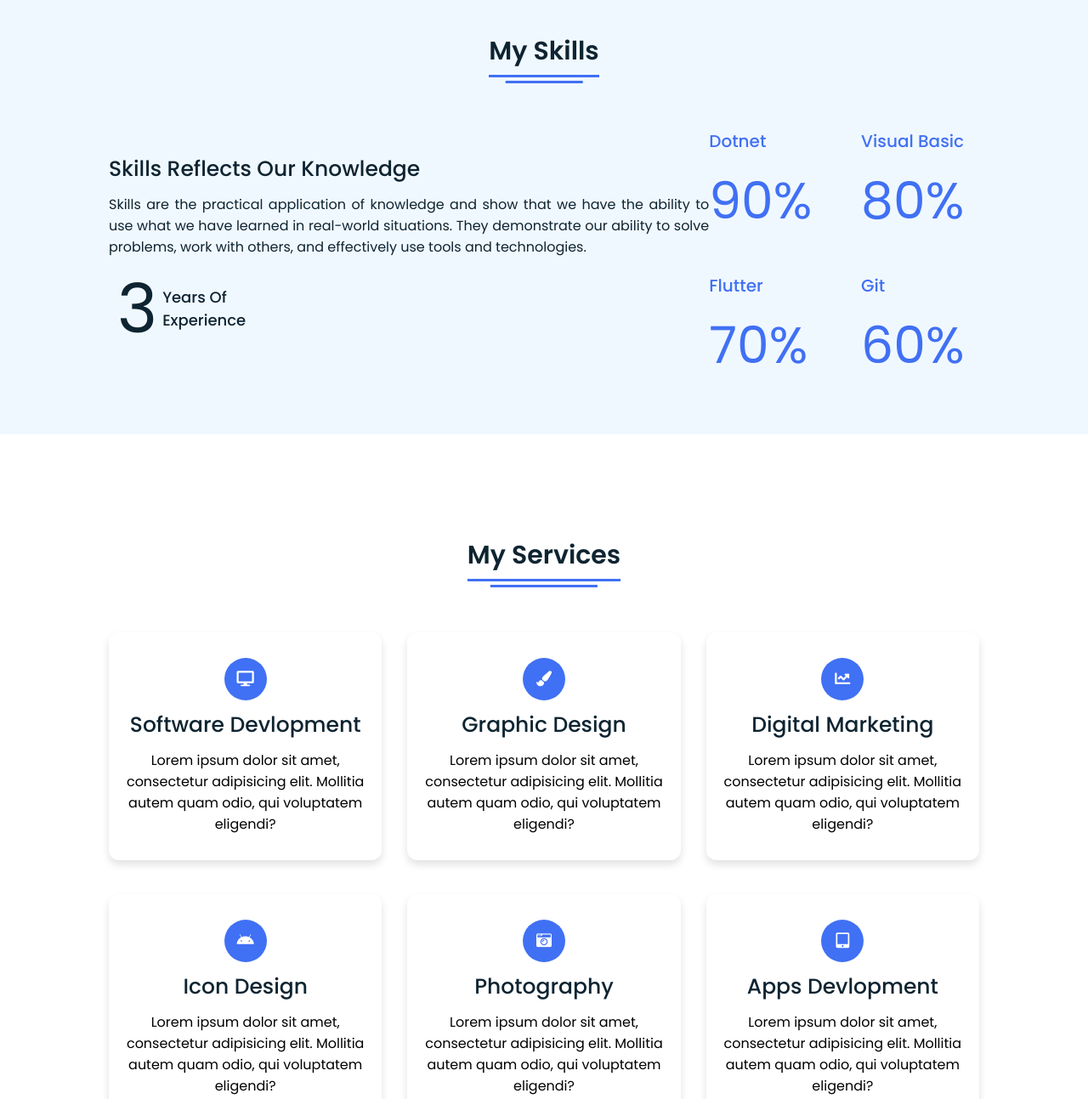
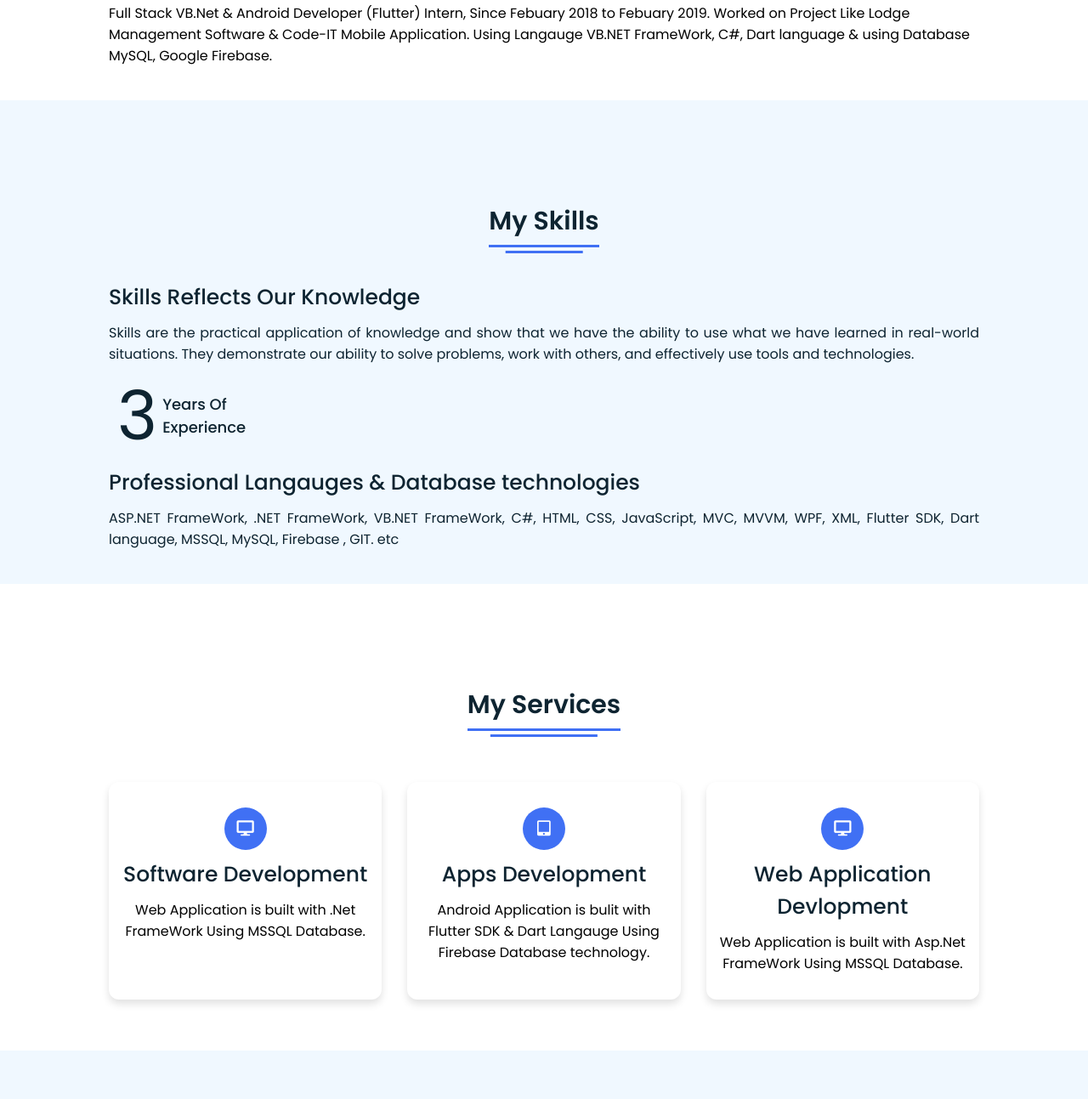
Before and after one commit to Njkiranti/Njkiranti.github.io, a plain HTML site: page index.html in a window 1280 px wide. Shown: the part 2307-3600 px from the top of the page at 85% size. Drawn offline with Linux system fonts and the light colour scheme.

Commit message:
Add files via upload

```diff
--- a/index.html
+++ b/index.html
@@ -76,16 +76,16 @@
     <div class="title"><span>Work Experience</span></div>
     <img src="images/ezone.png" height="70" width="70" alt="">
      <a href="https://www.ezone.com.np/"><div  class="topic">eZone International Pvt.Ltd </div> </a>
-      <p>Lorem ipsum dolor sit amet, consectetur adipisicing elit. Mollitia autem quam odio, qui voluptatem eligendi?</p>
+      <p>Mid-Level Fullstack ASP.NET Developer, Since Febuary 2022 to Present Days. Working on Project like E-School, E-Accounting, E-Payroll Software & made Rest-Api for E-Sewa. Using language like asp.net framework, C#, HTML, CSS, Bootstrap, JavaScript and using Database MSSQL.</p>
      <img src="images/ims.jpg" height="70" width="70" alt="">
      <a href="https://imssoftware.com.np/"><div  class="topic">Ims Sotware Pvt.Ltd </div> </a>
-      <p>Lorem ipsum dolor sit amet, consectetur adipisicing elit. Mollitia autem quam odio, qui voluptatem eligendi?</p>
+      <p>Fullstack .NET Developer, Since December 2020 to January 2022. Worked on Project like Paking Software, POS Accounting Software, Movie Hall Management Software & Implemented Online Payment method like FonePay & Smart Qr. Using language like .net framework, C#, WPF, XML and using Database MSSQL</p>
       <img src="images/smth.png" height="70" width="70" alt="">
       <div class="topic">Sagarmatha SD College</div>
-      <p>Lorem ipsum dolor sit amet, consectetur adipisicing elit. Mollitia autem quam odio, qui voluptatem eligendi?</p>
+      <p>Fullstack VB.Net & Android Developer (Flutter), Since June 2020 to November 2020. Developed School Magement Software & Sagarmatha Mobile Application for College. Using Langauge VB.NET FrameWork, C#, Dart language & using Database MySQL, Google Firebase.</p>
      <img src="images/codeit.png" height="70" width="70" alt="">
      <a href="http://codeit.com.np/">  <div  class="topic">Code IT Pvt.Ltd</div></a>
-      <p>Lorem ipsum dolor sit amet, consectetur adipisicing elit. Mollitia autem quam odio, qui voluptatem eligendi?</p>
+      <p>Full Stack VB.Net & Android Developer (Flutter) Intern, Since Febuary 2018 to Febuary 2019. Worked on Project Like Lodge Management Software & Code-IT Mobile Application. Using Langauge VB.NET FrameWork, C#, Dart language & using Database MySQL, Google Firebase.</p>
     </div>
      </div>
 </section>
@@ -103,24 +103,13 @@
          <div class="num">3</div>
          <div class="exp">Years Of <br> Experience</div>
        </div>
+       <div class="text">
+        <div class="topic">Professional Langauges & Database technologies</div>
+        <p>ASP.NET FrameWork, .NET FrameWork, VB.NET FrameWork, C#, HTML, CSS, JavaScript, MVC, MVVM, WPF, XML, Flutter SDK, Dart language, MSSQL, MySQL, Firebase , GIT. etc</p>
       </div>
-     <div class="boxes">
-       <div class="box">
-         <div class="topic">Dotnet</div>
-         <div class="per">90%</div>
      </div>
-       <div class="box">
-         <div class="topic">Visual Basic</div>
-         <div class="per">80%</div>
-       </div>
-       <div class="box">
-         <div class="topic">Flutter</div>
-         <div class="per">70%</div>
-       </div>
-       <div class="box">
-         <div class="topic">Git</div>
-         <div class="per">60%</div>
-       </div>
+
+     <div>
    </div>
    </div>
  </div>
@@ -132,28 +121,31 @@
    <div class="content">
      <div class="title"><span>My Services</span></div>
      <div class="boxes">
+    </div>
+     <div class="boxes">
        <div class="box">
          <div class="icon">
            <i class="fas fa-desktop"></i>
        </div>
-       <div class="topic">Software Devlopment</div>
-       <p>Lorem ipsum dolor sit amet, consectetur adipisicing elit. Mollitia autem quam odio, qui voluptatem eligendi?</p>
+       <div class="topic">Software Development</div>
+       <p>Web Application is built with .Net FrameWork Using MSSQL Database.</p>
      </div>
      <div class="box">
       <div class="icon">
-           <i class="fas fa-paint-brush"></i>
+        <i class="fas fa-tablet-alt"></i>
     </div>
-       <div class="topic">Graphic Design</div>
-       <p>Lorem ipsum dolor sit amet, consectetur adipisicing elit. Mollitia autem quam odio, qui voluptatem eligendi?</p>
+    <div class="topic">Apps Development</div>
+    <p>Android Application is bulit with Flutter SDK & Dart Langauge Using Firebase Database technology.</p>
+
      </div>
        <div class="box">
          <div class="icon">
-           <i class="fas fa-chart-line"></i>
+           <i class="fas fa-desktop"></i>
        </div>
-       <div class="topic">Digital Marketing</div>
-       <p>Lorem ipsum dolor sit amet, consectetur adipisicing elit. Mollitia autem quam odio, qui voluptatem eligendi?</p>
+       <div class="topic">Web Application Devlopment</div>
+       <p>Web Application is built with Asp.Net FrameWork Using MSSQL Database. </p>
      </div>
-       <div class="box">
+       <!-- <div class="box">
          <div class="icon">
            <i class="fab fa-android"></i>
        </div>
@@ -169,11 +161,11 @@
      </div>
      <div class="box">
       <div class="icon">
-           <i class="fas fa-tablet-alt"></i>
+        <i class="fas fa-paint-brush"></i>
     </div>
-       <div class="topic">Apps Devlopment</div>
+    <div class="topic">Graphic Design</div>
     <p>Lorem ipsum dolor sit amet, consectetur adipisicing elit. Mollitia autem quam odio, qui voluptatem eligendi?</p>
-     </div>
+     </div> -->
    </div>
    </div>
  </section>
@@ -184,7 +176,9 @@
     <div class="title"><span>Contact Me</span></div>
     <div class="text">
       <div class="topic">Have Any Project?</div>
-      <p>Lorem ipsum dolor sit amet, consectetur adipisicing elit. Ipsam neque ipsum corrupti dolores, facere numquam voluptate aspernatur sit perferendis qui nisi modi! Recusandae deserunt consequatur voluptatibus alias repellendus nobis eligendi.</p>
+      <p>I am excited about the opportunity to contribute to your team's success and to work on cutting-edge projects that make a real impact. Together, we can transform ideas into robust, scalable, and user-friendly software solutions that drive your business forward.</p>
+
+      <p> If you're looking for a software developer who is not just a coder but a problem solver, a collaborator, and a lifelong learner, then let's connect. I'm ready to bring my skills and enthusiasm to your team and help you achieve your software development goals.</p>
       <div class="button">
         <button>Let's Chat</button>
       </div>
```
Lines whose indentation alone changed are shown as unchanged.
